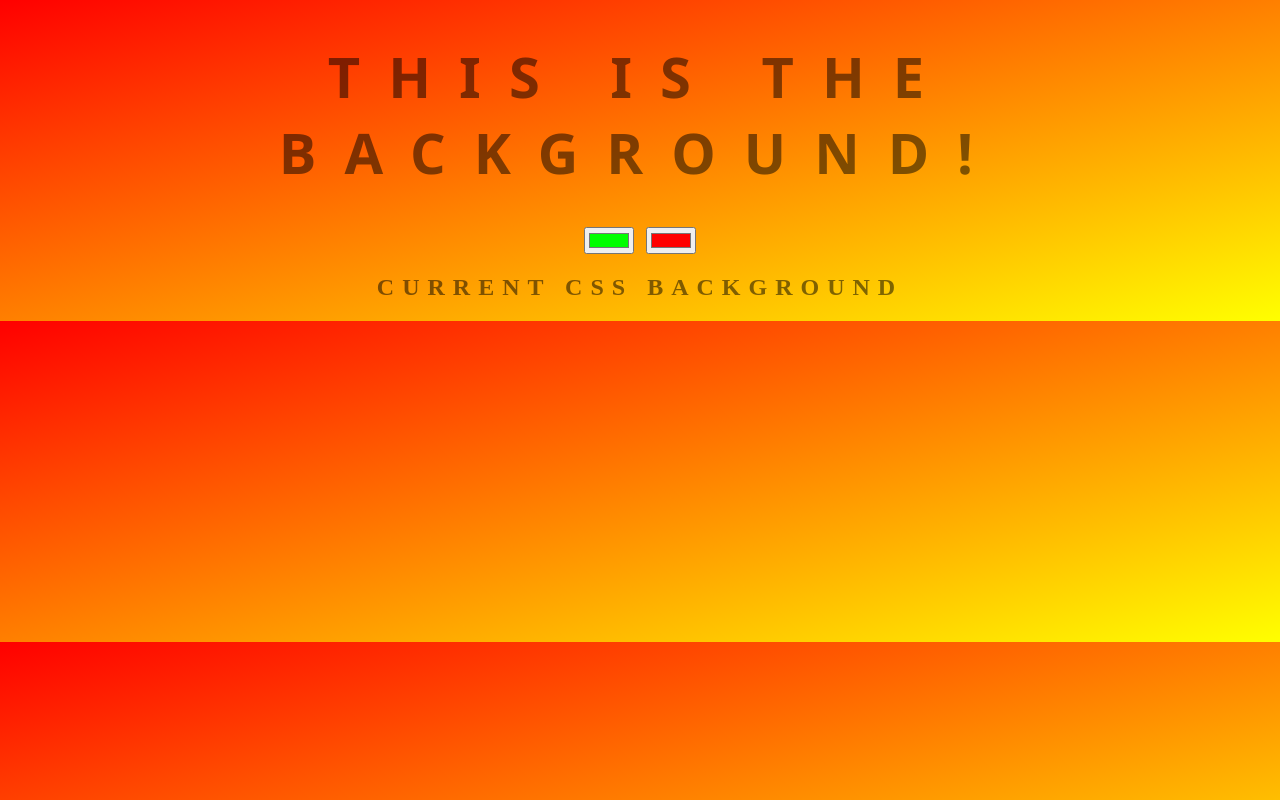
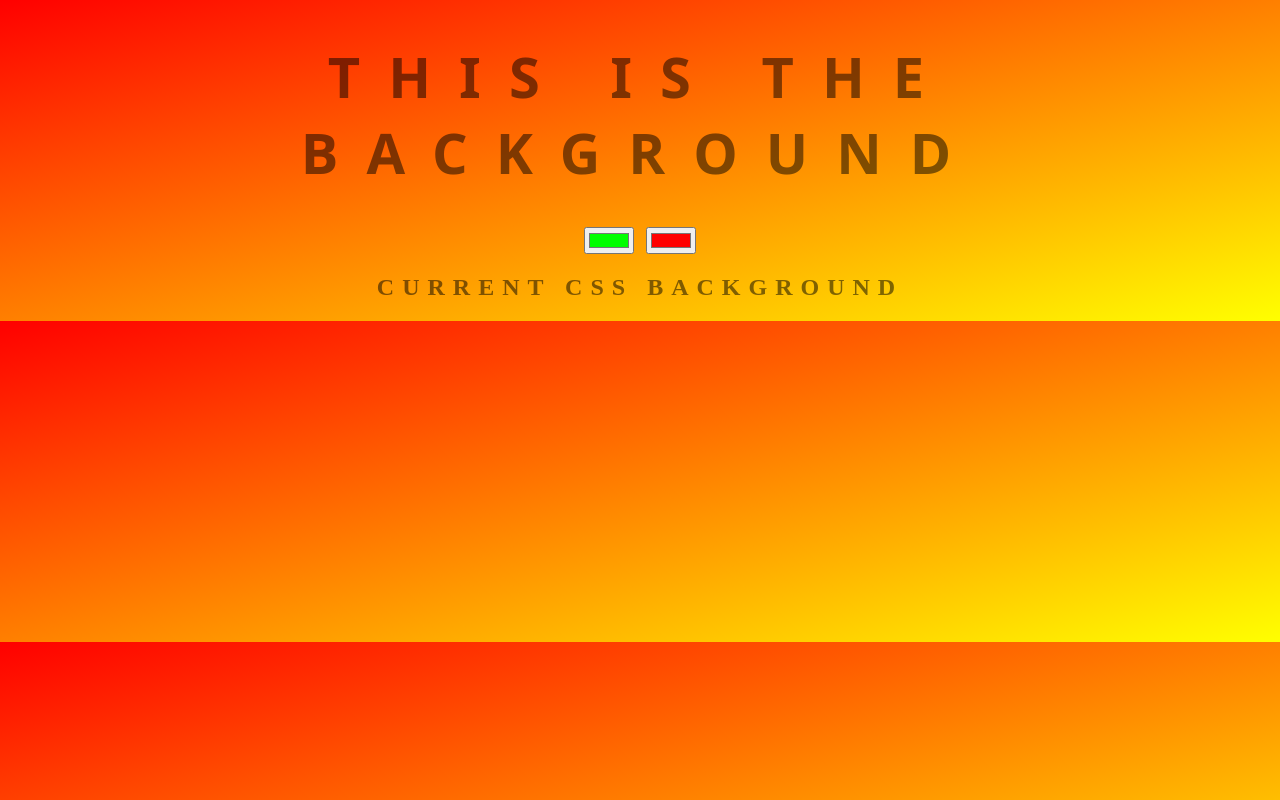
Before and after one commit to eugene3231/background-generator, a plain HTML site: page index.html in a window 1280 px wide. Drawn offline with Linux system fonts and the light colour scheme.

Commit message:
change text

```diff
--- a/index.html
+++ b/index.html
@@ -7,7 +7,7 @@
     <link rel="stylesheet" type = "text/css" href="style.css">
 </head>
 <body id="gradient">
-    <h1>This is the background!</h1>
+    <h1>This is the background</h1>
 
     <input oninput="changeGrad()" class="colorleft" type="color" name="color1" value="#00ff00">
 
```
